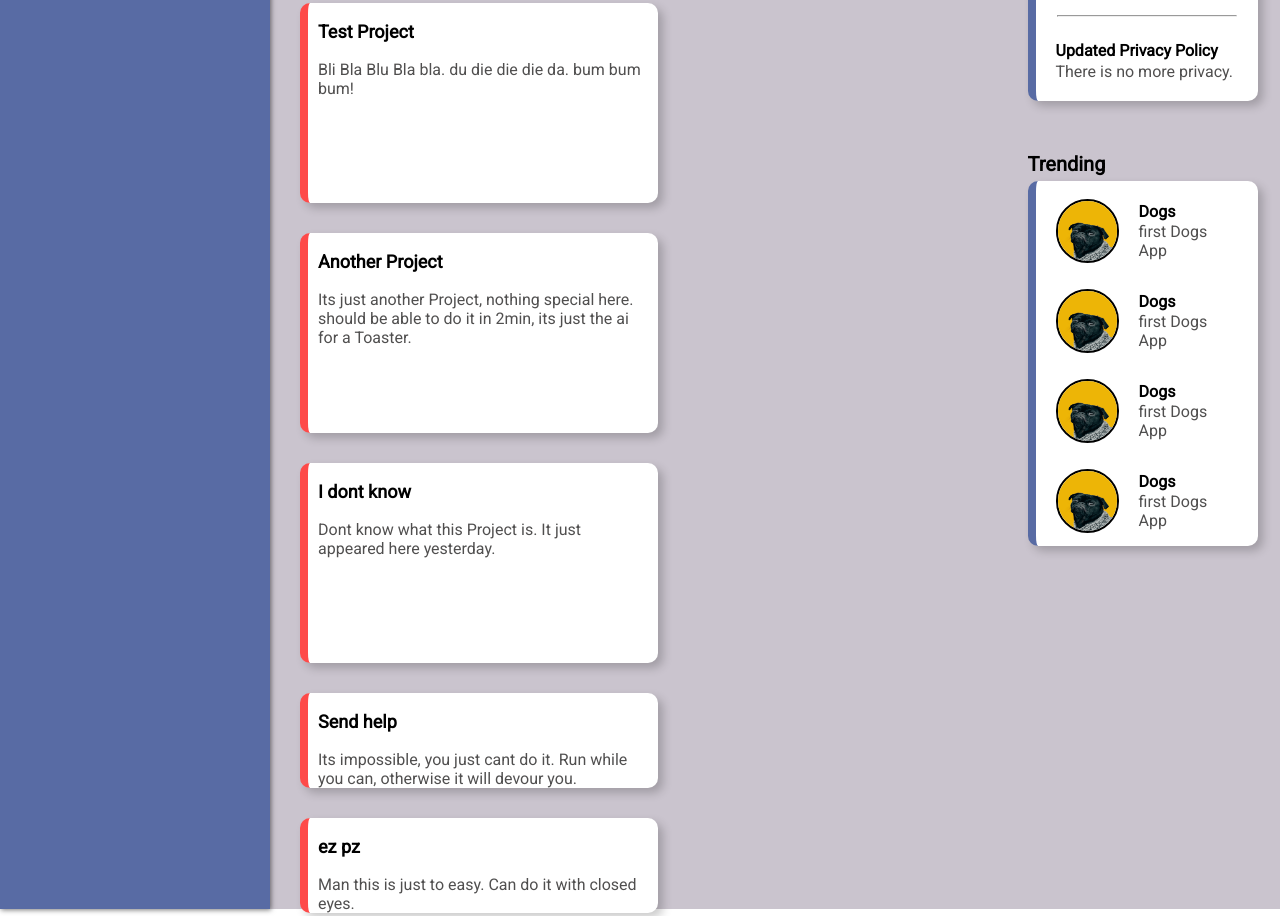
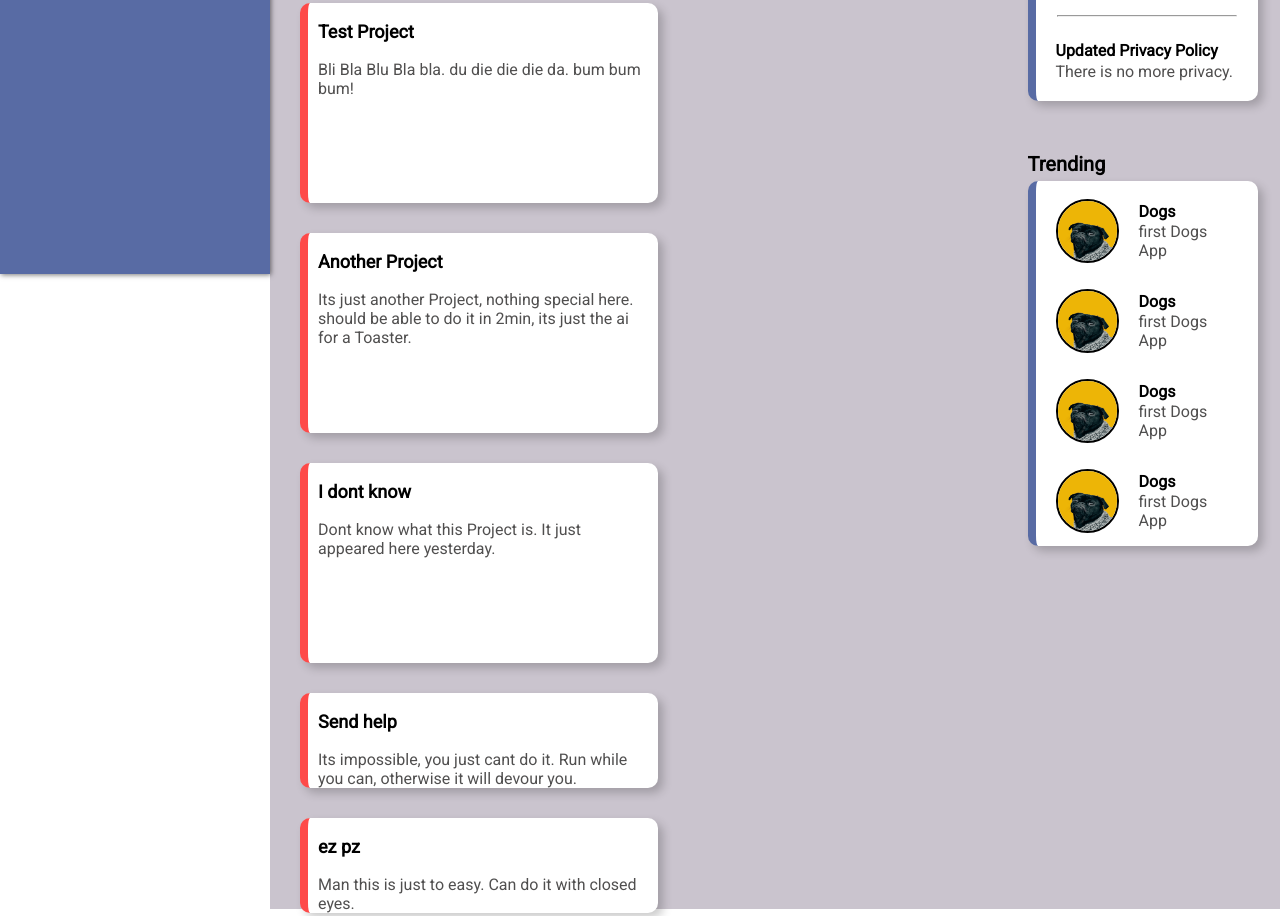
Before and after one commit to LucaBla/admin-dashboard, a plain HTML site: page index.html in a window 1280 px wide. Shown: the part 526-1442 px from the top of the page. Drawn offline with Linux system fonts and the light colour scheme.

Commit message:
make sidebar sticky

```diff
--- a/style.css
+++ b/style.css
@@ -115,10 +115,12 @@ button:hover{
 .sidebar{
   background-color: #586BA4;
   grid-row: 1/3;
-  height: 100%;
+  height: 100vh;
   min-width: 270px;
   z-index: 100;
   box-shadow: 1px 1px 5px rgba(0, 0, 0, 0.521);
+  position: sticky;
+  top: 0;
 }
 
 .sidebar a{
@@ -264,6 +266,8 @@ hr{
   display: flex;
   flex-direction: column;
   margin-right: 30px;
+  position: sticky;
+  top: 0;
 }
 
 .trending-header{
```
